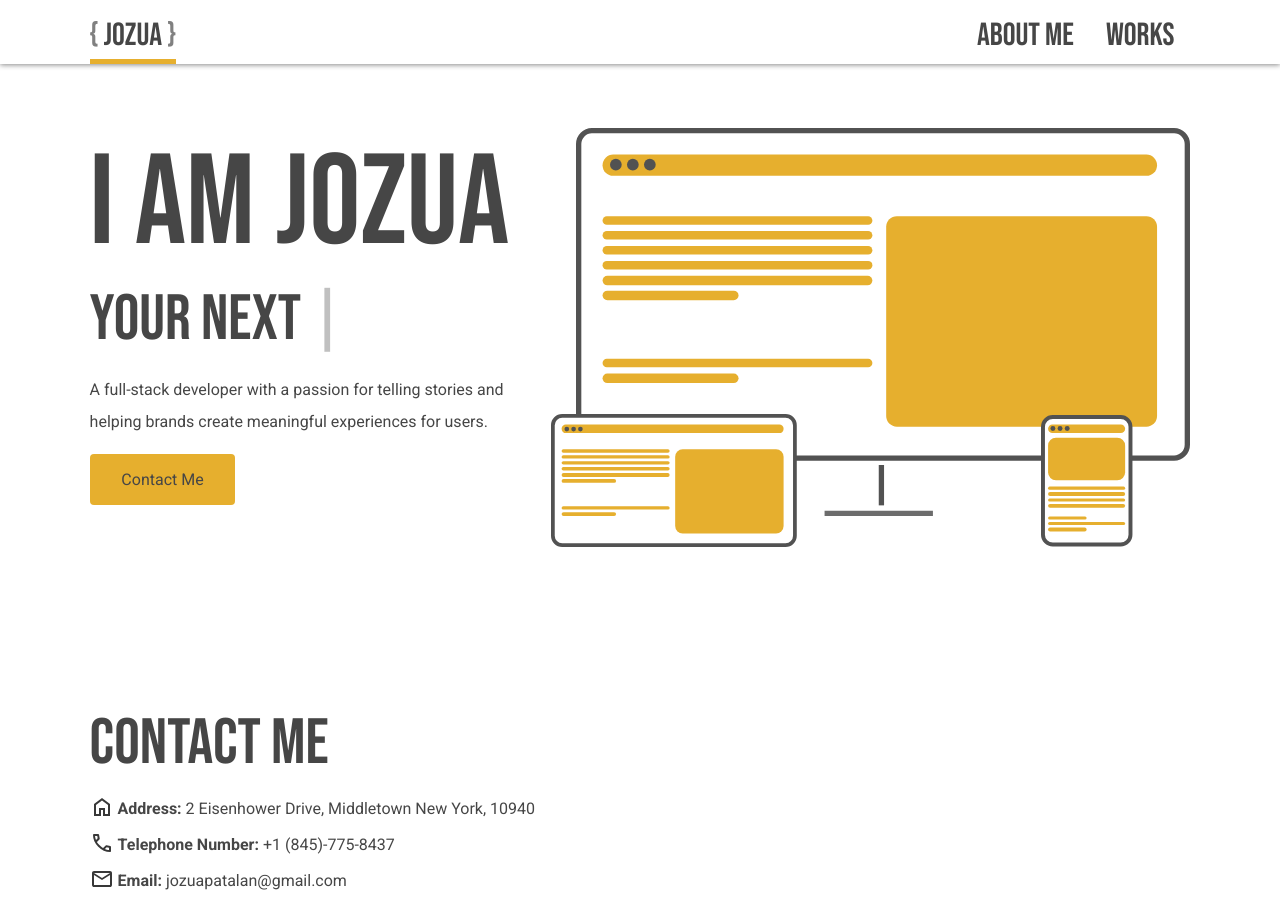
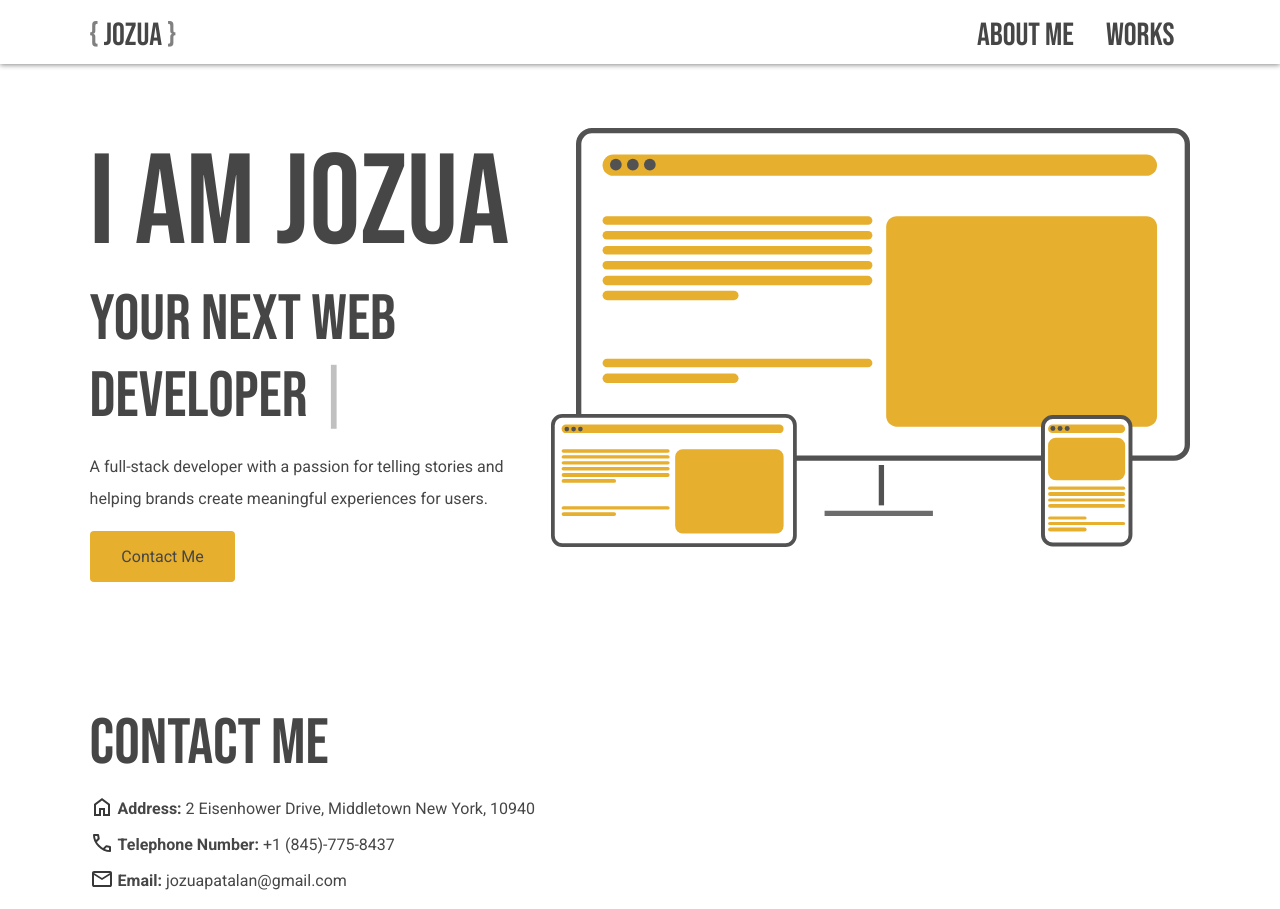
Before and after one commit to thepogingoppa/portfolio, a plain HTML site: page index.html in a window 1280 px wide. Shown: the top 909 px of the page. Drawn offline with Linux system fonts and the light colour scheme.

Commit message:
comments on js file

```diff
--- a/index.html
+++ b/index.html
@@ -48,7 +48,7 @@
       <div class="hero-text">
         <h1 class="bebas-neue-regular">I am Jozua</h1>
         <h2 class="bebas-neue-regular">
-          your next <span class="typing"></span>
+          your next <span class="typing">Web Developer</span>
           <span class="cursor">|</span>
         </h2>
 
--- a/scripts/main.js
+++ b/scripts/main.js
@@ -1,23 +1,20 @@
+/*
+MAIN.JS
+-> This file contains the script for behaviors that are shared between all pages
+*/
+
+
+// this will highlight the currently active page
 function currentPageHighlighter()
 {
     const navigationElement = document.querySelectorAll('nav > div');
     let currentPage;
-    if (document.URL.includes("index.html"))
-    {
-        currentPage = navigationElement[0];
-    }
-    else if (document.URL.includes("about.html"))
-    {
+    if (document.URL.includes("about.html"))
         currentPage = navigationElement[1];
-    }
     else if (document.URL.includes("works.html"))
-    {
         currentPage = navigationElement[2];
-    }
     currentPage.classList.add('selected');
 }
-
-
 
 function main()
 {
```
